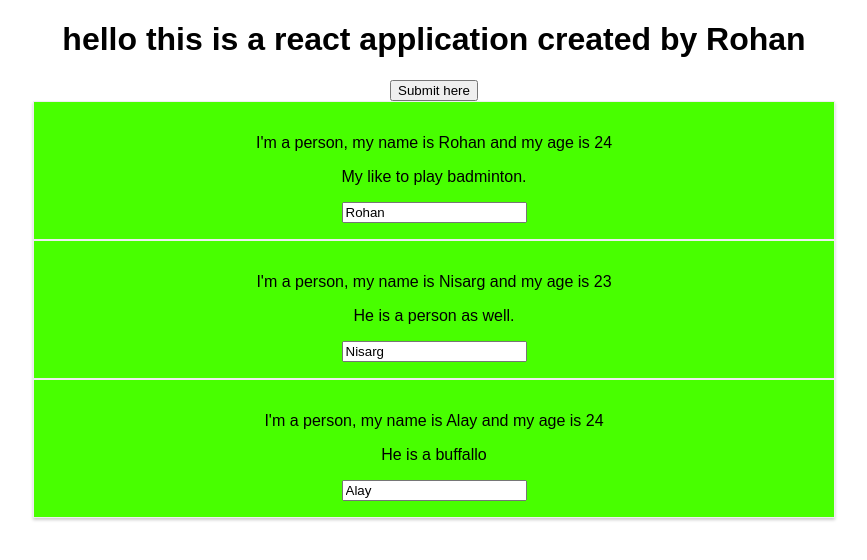
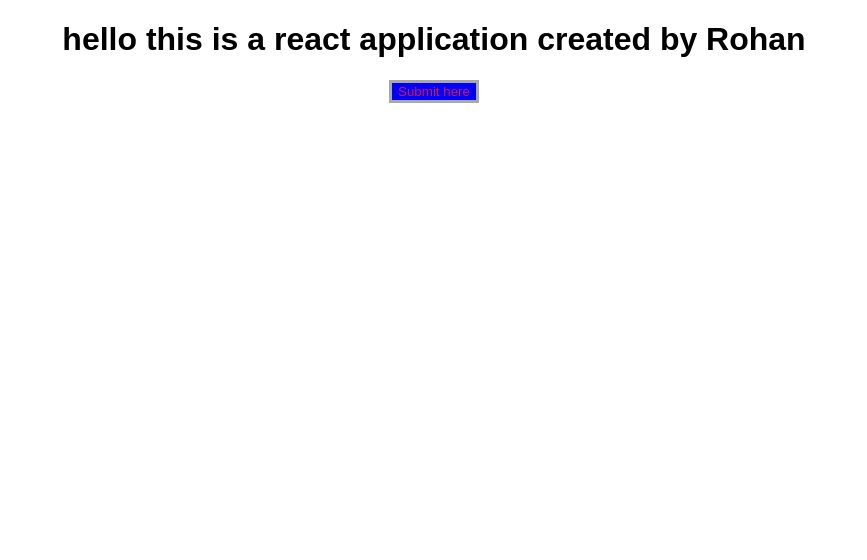
Before and after one commit to rohanpaspallu/learn-react, a React (Create React App) app: page / in a window 1280 px wide. Shown: the top 560 px of the page, without its empty margins (206-1073 px from the left). Built offline with nearby package versions, Linux system fonts and the light colour scheme.

Commit message:
implemented the ternary if condition on the button

```diff
--- a/src/App.css
+++ b/src/App.css
@@ -1,3 +1,10 @@
 .App {
   text-align: center;
 }
+
+button {
+  background-color: blue;
+  border: 3px solid darkgray;
+  cursor: pointer;
+  color: crimson;
+}
--- a/src/App.js
+++ b/src/App.js
@@ -14,7 +14,8 @@
         { name : 'Nisarg', age : 23},
         {name : 'Alay', age : 24}
       ],
-      otherState: 'some other value'
+      otherState: 'some other value',
+      showPersons: false
 
     };
 
@@ -39,11 +40,22 @@
       ]
     })
   }
+
+  togglePersonsHandler= () =>{
+    const doesShow = this.state.showPersons;
+    this.setState({showPersons: !doesShow});
+
+  }
+
+
   render(){
     return (
       <div className="App">
         <h1>hello this is a react application created by Rohan</h1>
-        <button onClick={this.switchNameHandler.bind(this, 'rohan deepak paspallu')}>Submit here</button>
+        <button onClick={this.togglePersonsHandler}>Submit here</button>
+        {
+          this.state.showPersons===true ?
+            <div>
               <Person
                 name= {this.state.persons[0].name}
                 age={this.state.persons[0].age}
@@ -58,6 +70,11 @@
                 age={this.state.persons[2].age}
                 click={this.switchNameHandler}>He is a buffallo</Person>
             </div>
+          : null
+        }
+
+
+      </div>
     );
   }
 
--- a/src/Person/Person.css
+++ b/src/Person/Person.css
@@ -1,6 +1,6 @@
 .Person{
     width:  60%;
-    margin : auto;
+    margin : 30px auto;
     border: 1px solid #eee;
     box-shadow: 0 2px 3px #ccc;
     background-color: rgb(72, 255, 0);
```
Lines whose indentation alone changed are shown as unchanged.
